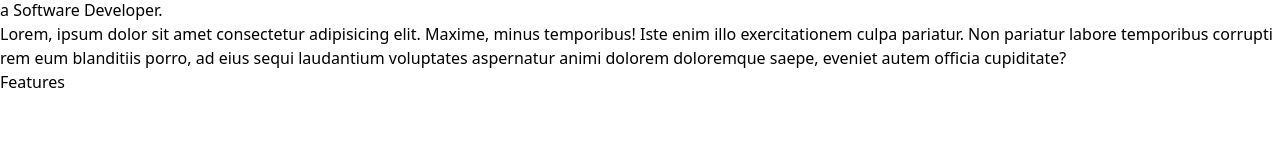
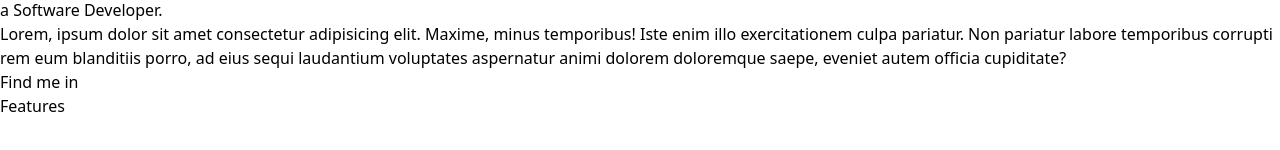
Before and after one commit to King-Mo100/Portfolio, a React (Create React App) app: page / in a window 1280 px wide. Shown: the part 278-428 px from the top of the page. Built offline with nearby package versions, Linux system fonts and the light colour scheme.

Commit message:
installed reacrt icons

```diff
--- a/package.json
+++ b/package.json
@@ -8,7 +8,7 @@
     "@testing-library/user-event": "^13.5.0",
     "react": "^18.2.0",
     "react-dom": "^18.2.0",
-    "react-icons": "^4.10.1",
+    "react-icons": "^4.11.0",
     "react-lorem-ipsum": "^1.4.10",
     "react-scripts": "5.0.1",
     "react-scroll": "^1.8.9",
--- a/src/components/Banner/Banner.js
+++ b/src/components/Banner/Banner.js
@@ -1,5 +1,7 @@
 import React from "react";
 import { useTypewriter, Cursor } from "react-simple-typewriter";
+import { FaLinkedinIn, FaGithub, FaReact } from "react-icons/fa";
+import { SiTailwindcss, SiNextdotjs } from "react-icons/si";
 
 const Banner = () => {
   const [text] = useTypewriter({
@@ -14,7 +16,7 @@ const Banner = () => {
       id="home"
       className="w-full py-20 flex items-center border-b-[1px] font-titleFont border-b-black">
 
-      <div className="w-1/2">
+      <div className="w-1/2 flex flex-col gap-20">
         <div className="flex flex-col gap-5">
           <h4 className="text-lg font-normal">WELCOME TO MY WORLD</h4>
           <h1 className="text-6xl font-bold text-white">
@@ -30,11 +32,16 @@ const Banner = () => {
             />
           </h2>
           <p className="text-base font-bodyFont leading-6 tracking-wide">
-           Lorem, ipsum dolor sit amet consectetur adipisicing elit. Maxime, minus temporibus! Iste enim illo exercitationem culpa pariatur. Non pariatur labore temporibus corrupti rem eum blanditiis porro, ad eius sequi laudantium voluptates aspernatur animi dolorem doloremque saepe, eveniet autem officia cupiditate?
+           Lorem, ipsum dolor sit amet consectetur adipisicing elit.
+           Maxime, minus temporibus! Iste enim illo exercitationem culpa pariatur.
+           Non pariatur labore temporibus corrupti rem eum blanditiis porro,
+            ad eius sequi laudantium voluptates aspernatur animi dolorem doloremque saepe, eveniet autem officia cupiditate?
           </p>
         </div>
         <div>
-
+          <h2 className="text-base uppercase font-titleFont mb-4">
+            Find me in
+          </h2>
         </div>
       </div>
 
```
Also changed, not shown: 1 other file (tests, documents, lock files or other folders).
